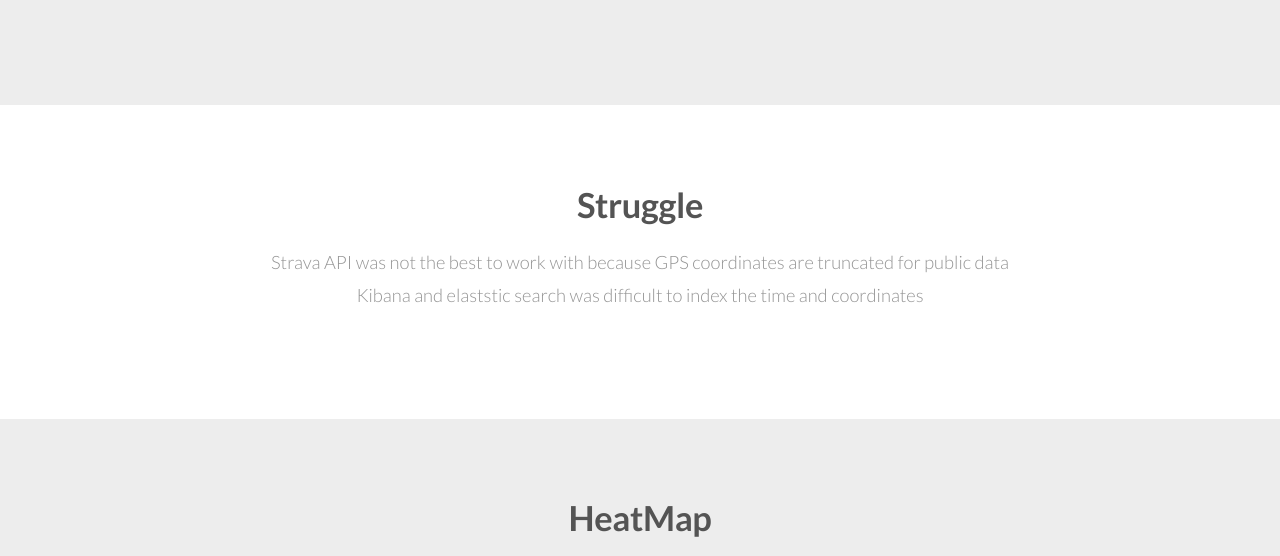
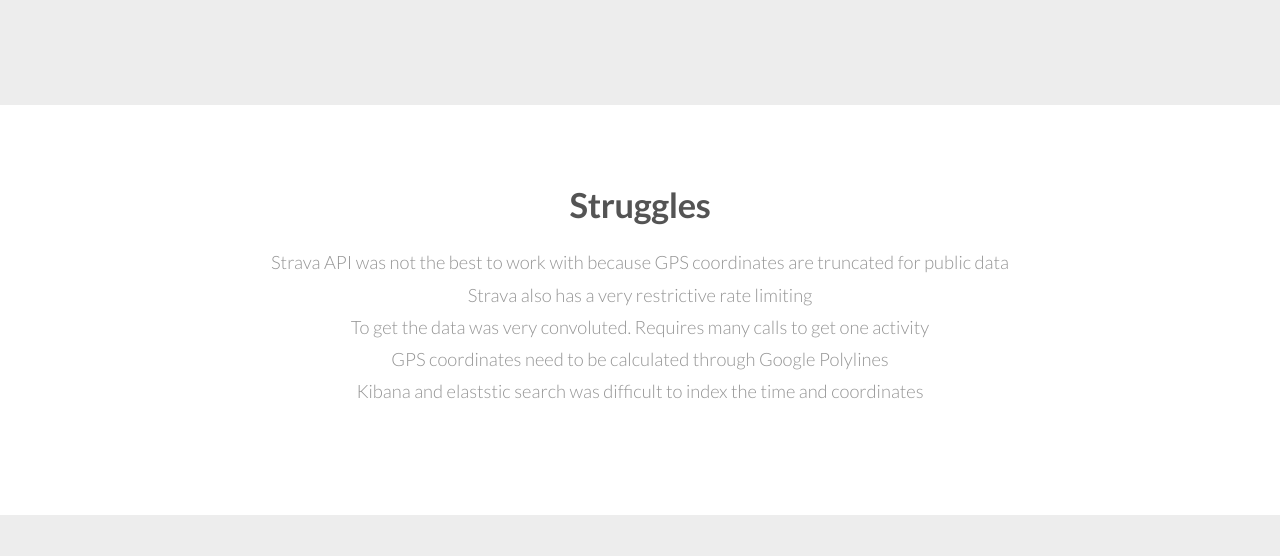
Before and after one commit to csula-students/beautiful-data-project-dream, a plain HTML site: page Elements/index.html in a window 1280 px wide. Shown: the part 2742-3298 px from the top of the page. Drawn offline with Linux system fonts and the light colour scheme.

Commit message:
Updated Struggles and fixed some text

```diff
--- a/Elements/index.html
+++ b/Elements/index.html
@@ -196,8 +196,11 @@
 			<section id="Five" class="wrapper style2">
 				<div class="container">
 					<header class="major">
-						<h2>Struggle </h2>
+						<h2>Struggles</h2>
 						<p> Strava API was not the best to work with because GPS coordinates are truncated for public data <br/>
+							Strava also has a very restrictive rate limiting<br />
+							To get the data was very convoluted. Requires many calls to get one activity<br />
+							GPS coordinates need to be calculated through Google Polylines<br />
 							Kibana and elaststic search was difficult to index the time and coordinates
 						</p>
 					</header>
```
